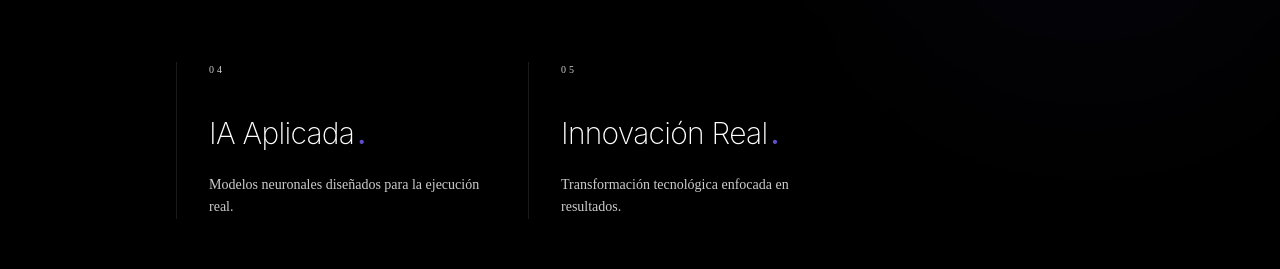
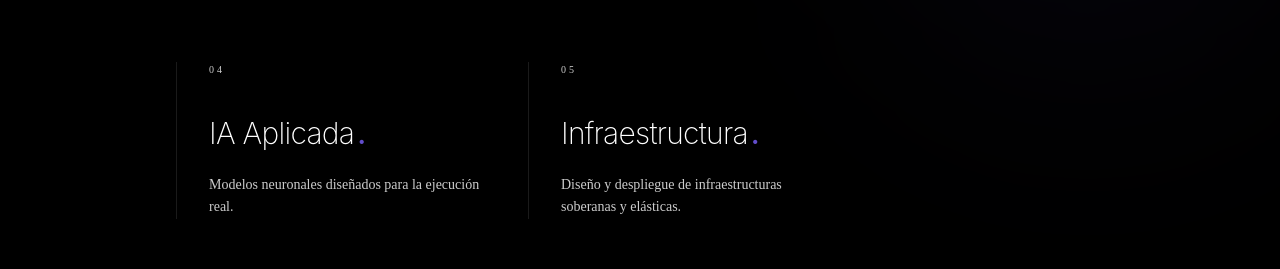
Before and after one commit to itierx-project/website, a React (Vite) app: page / in a window 1280 px wide. Shown: the part 2620-2889 px from the top of the page. Built offline with nearby package versions, Linux system fonts and the light colour scheme.

Commit message:
Mejora de SEO y cambio de servicio

```diff
--- a/index.html
+++ b/index.html
@@ -5,7 +5,27 @@
   <meta charset="UTF-8" />
   <link rel="icon" type="image/png" href="/itierx-logo.png" />
   <meta name="viewport" content="width=device-width, initial-scale=1.0" />
-  <title>website-itierx</title>
+  <title>ITierX | Sistemas Críticos, IA y Ciberseguridad para Empresas y Educación</title>
+  <meta name="description"
+    content="ITierX diseña y opera soluciones avanzadas en IA, ciberseguridad y sistemas críticos. Ayudamos a instituciones educativas y empresas a escalar con rendimiento real y seguridad." />
+  <meta name="keywords"
+    content="ITierX, IA aplicada, ciberseguridad, sistemas críticos, educación superior, infraestructura tecnológica, on-premise, cloud, Chile" />
+
+  <!-- Open Graph / Facebook -->
+  <meta property="og:type" content="website" />
+  <meta property="og:url" content="https://itierx.com/" />
+  <meta property="og:title" content="ITierX | Sistemas Críticos e IA" />
+  <meta property="og:description"
+    content="Transformamos complejidad en rendimiento real. Soluciones avanzadas de IA y Ciberseguridad para el sector corporativo y educacional." />
+  <meta property="og:image" content="https://itierx.com/og-image.png" />
+
+  <!-- Twitter -->
+  <meta property="twitter:card" content="summary_large_image" />
+  <meta property="twitter:url" content="https://itierx.com/" />
+  <meta property="twitter:title" content="ITierX | Sistemas Críticos e IA" />
+  <meta property="twitter:description"
+    content="Transformamos complejidad en rendimiento real. Soluciones avanzadas de IA y Ciberseguridad para el sector corporativo y educacional." />
+  <meta property="twitter:image" content="https://itierx.com/og-image.png" />
 </head>
 
 <body>
--- a/src/components/Sections/WhoWeAre.jsx
+++ b/src/components/Sections/WhoWeAre.jsx
@@ -48,13 +48,14 @@ const WhoWeAre = ({ onServiceClick }) => {
             ]
         },
         {
-            title: "05. Innovación Real: Transformación con Retorno",
-            shortTitle: "Innovación Real",
-            category: "Innovación y Resultados",
-            description: "Transformación tecnológica enfocada en resultados.",
+            title: "05. Infraestructura: On-premise / Cloud Híbrida",
+            shortTitle: "Infraestructura",
+            category: "Gestión y Despliegue",
+            description: "Diseño y despliegue de infraestructuras soberanas y elásticas.",
             details: [
-                { label: "Foco en el Bottom-Line", content: "No innovamos por moda, sino para mejorar la eficiencia, reducir riesgos y abrir nuevas líneas de ingresos." },
-                { label: "Resultados Medibles", content: "Cada implementación cuenta con indicadores de éxito claros para asegurar que la tecnología trabaje para el negocio y no al revés." }
+                { label: "Soberanía de Datos", content: "Implementamos infraestructuras On-premise para el control total de la información sensible, garantizando la privacidad exigida por sectores críticos." },
+                { label: "Nube Híbrida y Elástica", content: "Combinamos la seguridad de lo propio con la escalabilidad de la nube, permitiendo una gestión de recursos eficiente y adaptativa al crecimiento del negocio." },
+                { label: "Continuidad Operativa", content: "Diseñamos arquitecturas con redundancia y alta disponibilidad para asegurar que el negocio nunca se detenga." }
             ]
         },
     ];
```
